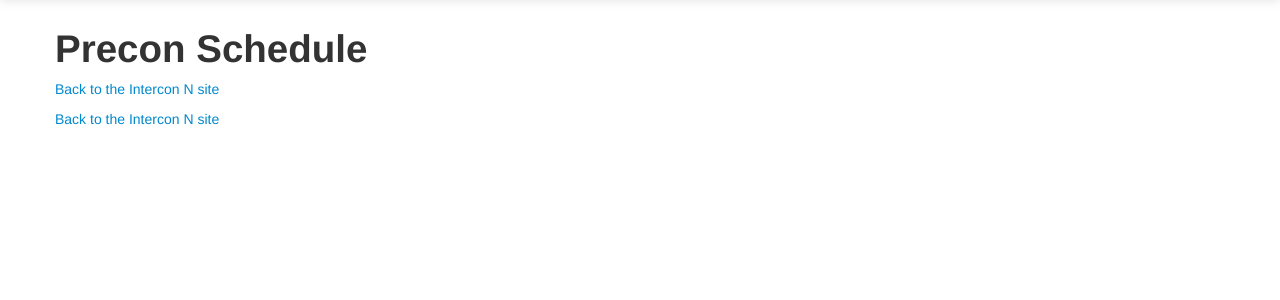
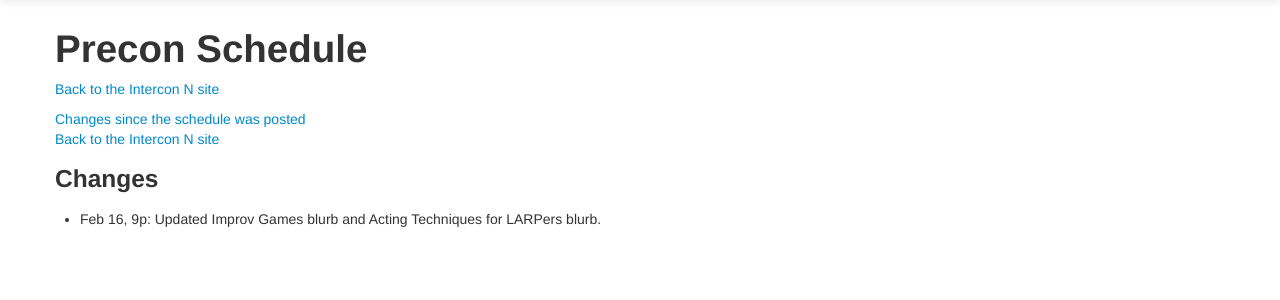
Before and after one commit to nbudin/precon-project, a Django app: template precon_project/templates/precon/schedule.html in a window 1280 px wide. Shown: the part 41-341 px from the top of the page. Run offline with Django 3.2, Linux system fonts and the light colour scheme; the template is opened without the code that fills it, so the values that code supplies are empty; parts of the project's set-up code (start-up, migrations or seed data) failed here and were passed over.

Commit message:
add changes section

```diff
--- a/precon_project/templates/precon/schedule.html
+++ b/precon_project/templates/precon/schedule.html
@@ -21,6 +21,8 @@
 {% block content %}
 
 <p><a href="http://interactiveliterature.org/N/">Back to the Intercon N site</a></p>
+
+<a href="#changes">Changes since the schedule was posted</a>
 
 {% for day, table_contents in table %}
 <table class="table table-striped table-bordered table-responsive table-compact">
@@ -60,4 +62,9 @@
 
 <p><a href="http://interactiveliterature.org/N/">Back to the Intercon N site</a></p>
 
+<h3 id="changes">Changes</h3>
+<ul>
+<li>Feb 16, 9p: Updated Improv Games blurb and Acting Techniques for LARPers blurb.</li>
+</ul>
+
 {% endblock %}
```
